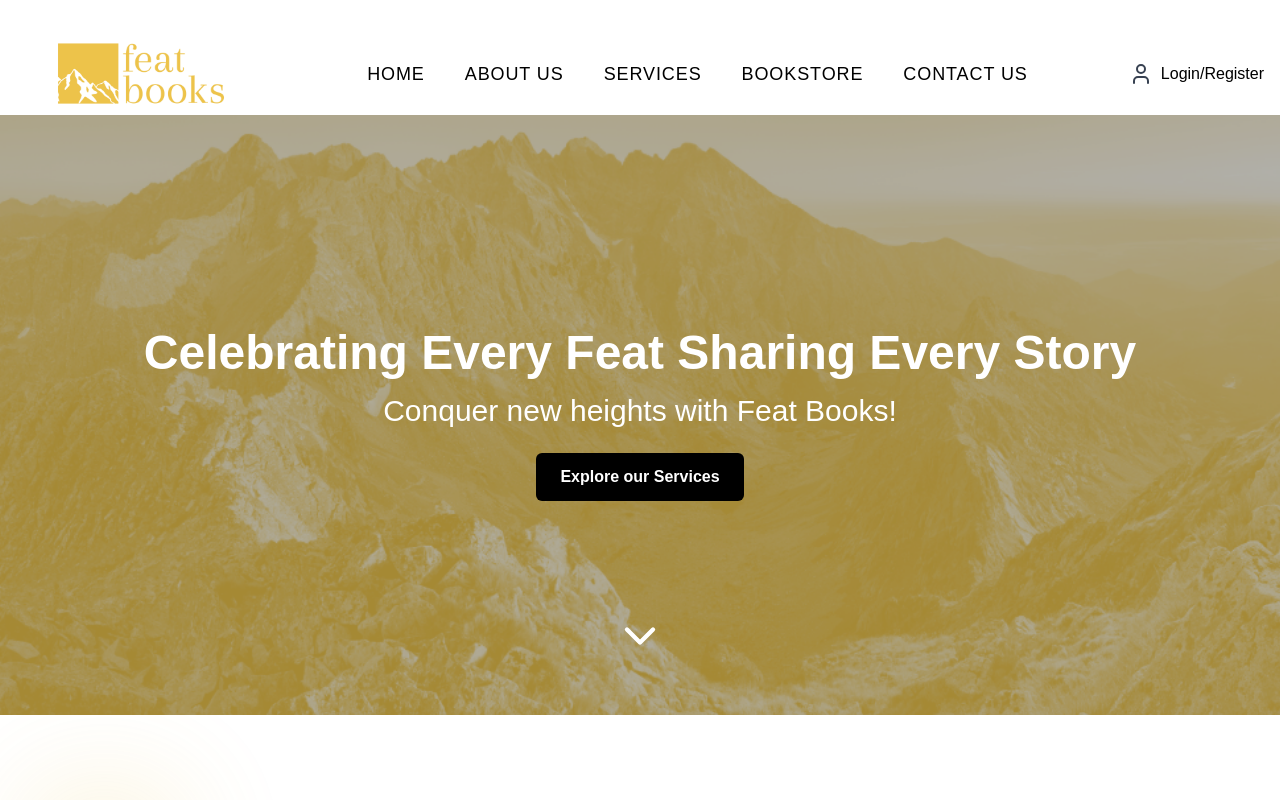
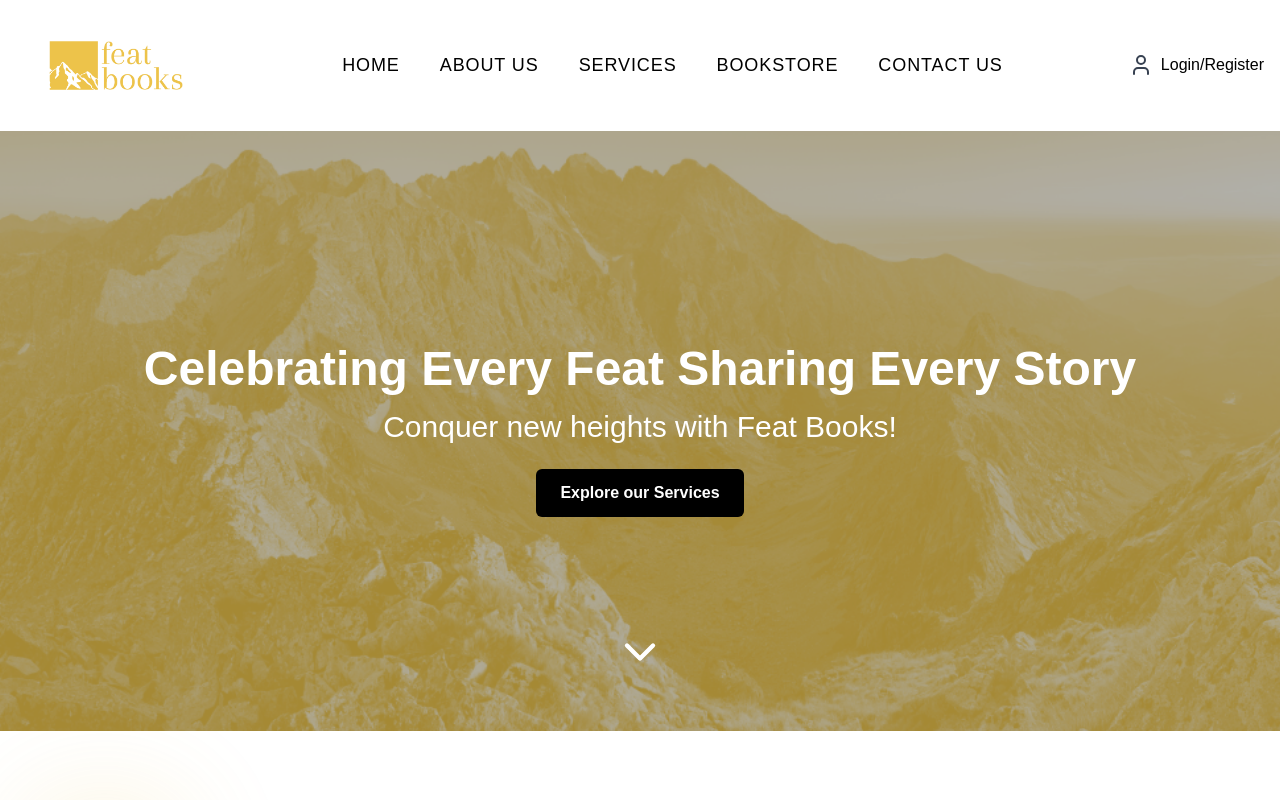
Before and after one commit to mgacrama211176/featbooks, a Next.js app: page / in a window 1280 px wide. Shown: the top 800 px of the page. Built offline with nearby package versions, Linux system fonts and the light colour scheme; a web font is replaced by a local one.

Commit message:
Fixed the logo sizing

```diff
--- a/src/app/components/Navigation/Navigation.tsx
+++ b/src/app/components/Navigation/Navigation.tsx
@@ -22,15 +22,15 @@ const Navigation = () => {
   };
 
   return (
-    <nav className="flex flex-col font-glacial-indifference px-4  pt-8">
+    <nav className="flex flex-col font-glacial-indifference px-4 py-8">
       <div className="flex justify-between items-center">
         {/* Logo Section */}
         <Link href="/">
           <Image
             src="/featbooks.png"
             alt="logo"
-            width={250}
-            height={250}
+            width={200}
+            height={200}
             loading="eager"
             quality={100}
             priority
```
